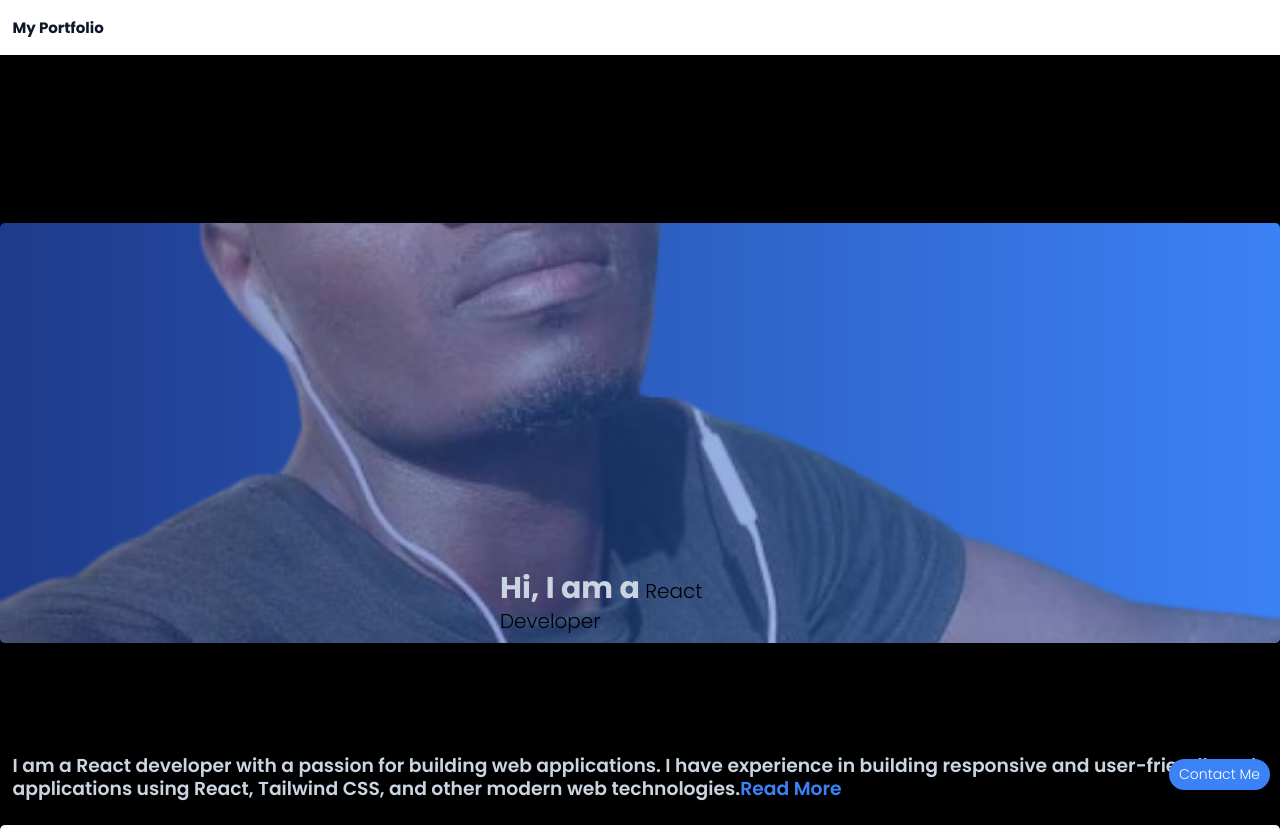
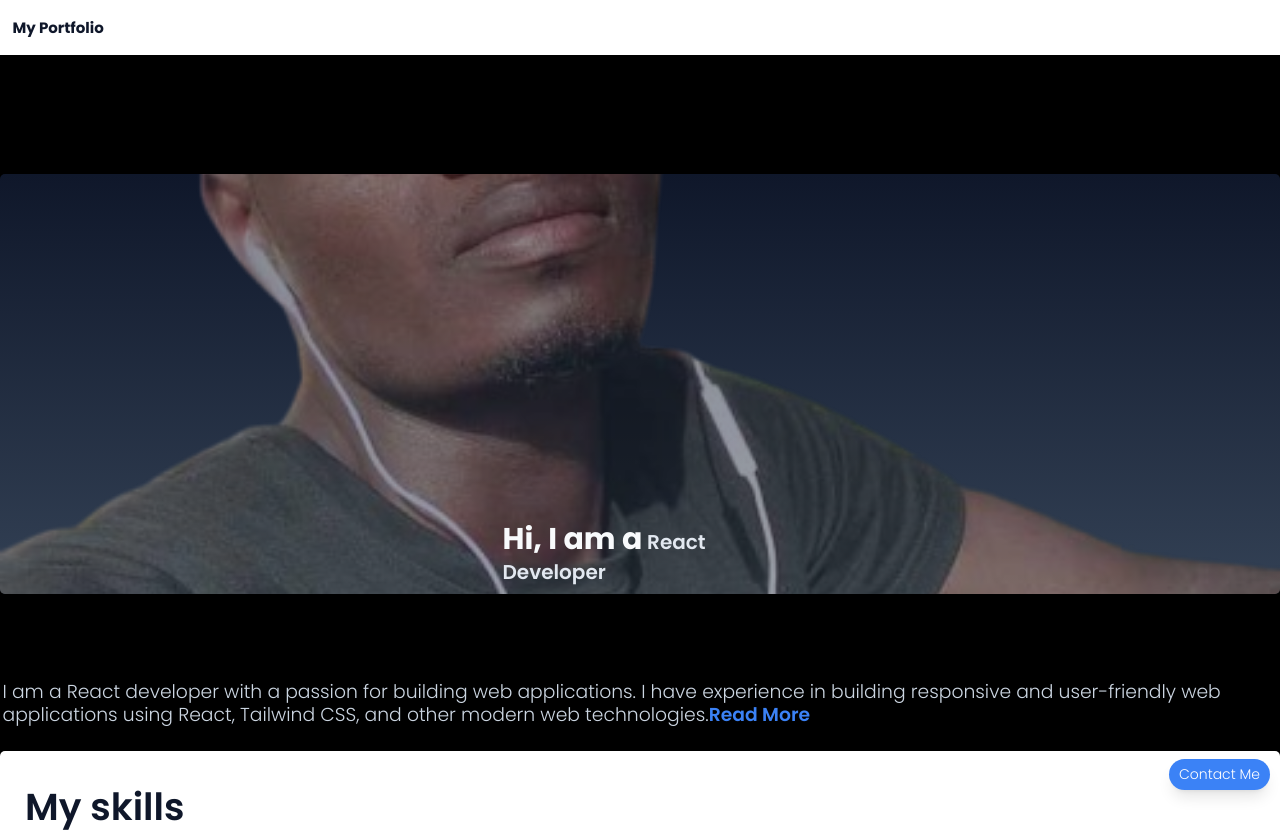
Before and after one commit to Salisspro/my-portfolio, a React (Vite) app: page / in a window 1280 px wide. Shown: the top 832 px of the page. Built offline with nearby package versions, Linux system fonts and the light colour scheme; a web font is replaced by a local one.

Commit message:
new changes

```diff
--- a/src/App.css
+++ b/src/App.css
@@ -13,8 +13,7 @@
     span{
 
       font-family: "Poppins", sans-serif;
-      font-weight: 300;
+      font-weight: 600;
       font-style: normal;
-      color: #000000;
       font-size: 20px;
     }
--- a/src/components/Hero.jsx
+++ b/src/components/Hero.jsx
@@ -6,23 +6,22 @@
    const [readMore, setReadMore] = useState(false)
 
    return (
-      <div className='mt-[4em] '>
+      <div className='mt-[0.5em]'>
          <div className='flex items-center justify-center'>
-            <div className='rounded-lg overflow-hidden my-[4em] md:my-[8em]  h-[20em] md:h-[30em] bg-gradient-to-r from-blue-900 to-blue-500 flex items-center justify-center w-full relative'>
-               <img className='opacity-50 w-full ' src={IMG} alt="" />
+            <div className='rounded-lg overflow-hidden my-[4em] md:my-[8em]  h-[20em] md:h-[30em] bg-gradient-to-b from-slate-900 to-slate-700 flex items-center justify-center w-full relative'>
+               <img className='opacity-50 w-full' src={IMG} alt="" />
 
 
-               <p className='text-5xl w-[10em] p-4 font-bold text-slate-300 z-10 absolute bottom-0'>
-                  Hi, I am a<span className=''> React Developer</span>
+               <p className='text-5xl w-[10em] p-4 font-bold z-10 absolute bottom-0 ml-2'>
+                  Hi, I am a<span className='text-slate-200'> React Developer</span>
                </p>
             </div>
          </div>
 
-         <p className='text-slate-300 text-lg font-semibold md:text-3xl px-5 mt-'>
+         <p className='text-slate-300 text-lg md:text-3xl px-1 -mt-10'>
             I am a React developer with a passion for building web applications. I have experience in building responsive and user-friendly web applications using React, Tailwind CSS, and other modern web technologies.
-            {readMore && (
-               <span className='text-slate-300 text-lg font-semibold md:text-3xl px-5 mt-5'>
-                  I have a strong understanding of React concepts such as state management, component lifecycle, and hooks. I am also familiar with RESTful APIs and have experience in integrating them into web applications. I am always eager to learn new technologies and improve my skills.
+            {readMore &&(
+               <span className='text-slate-300 text-lg md:text-3xl px-5 mt-5'>I have a strong understanding of React concepts such as state management, component lifecycle, and hooks. I am also familiar with RESTful APIs and have experience in integrating them into web applications. I am always eager to learn new technologies and improve my skills.
                </span>
             )}
             <button
--- a/src/components/router/Contact.jsx
+++ b/src/components/router/Contact.jsx
@@ -7,20 +7,20 @@
 export default function Contact() {
    return (
       <div className='min-h-screen bg-white'>
-         <div className='flex flex-col items-center justify-center p-20'>
-            <h1 className='text-5xl font-bold text-slate-700'>Contact Me</h1>
+         <div className='flex flex-col items-center justify-center p-5 bg-slate-900 text-slate-300'>
+            <h1 className='text-5xl font-bold text-slate-300'>Contact Me</h1>
             <img className='w-[10em] h-[10em] rounded-full mt-5' src={IMG} alt="Contact" />
-            <p className='text-slate-700 text-lg font-semibold md:text-3xl px-5 mt-5'>
+            <p className=' text-lg font-semibold md:text-3xl px-5 mt-5'>
                I am always open to discussing new projects, creative ideas, or opportunities to be part of your vision.
             </p>
-            <p className=' text-lg font-semibold md:text-3xl px-5 mt-5 text-slate-700'>
+            <p className=' text-lg font-semibold md:text-3xl px-5 mt-5 '>
                Whether you have a question or just want to say hi, I’ll try my best to get back to you!</p>
 
-            <p className=' text-slate-700 text-lg font-semibold md:text-3xl px-5 mt-5'>
+            <p className='text-lg font-semibold md:text-3xl px-5 mt-5'>
                If you have any questions or would like to get in touch, feel free to reach out to me via email or LinkedIn.
             </p>
          </div>
-         <div className='flex items-center justify-center bg-white'>
+         <div className='flex items-center bg-white my-5'>
 
             <div className='flex flex-col items-center justify-center'>
                <p className='text-slate-700 text-lg font-semibold md:text-3xl px-5 mt-5'>
```
